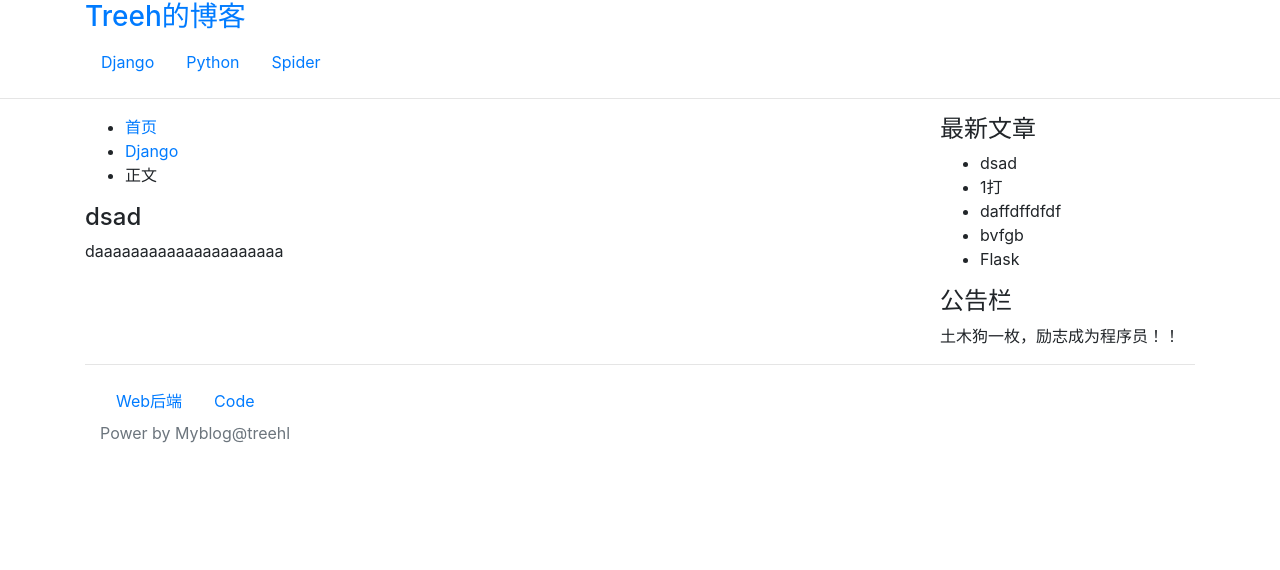
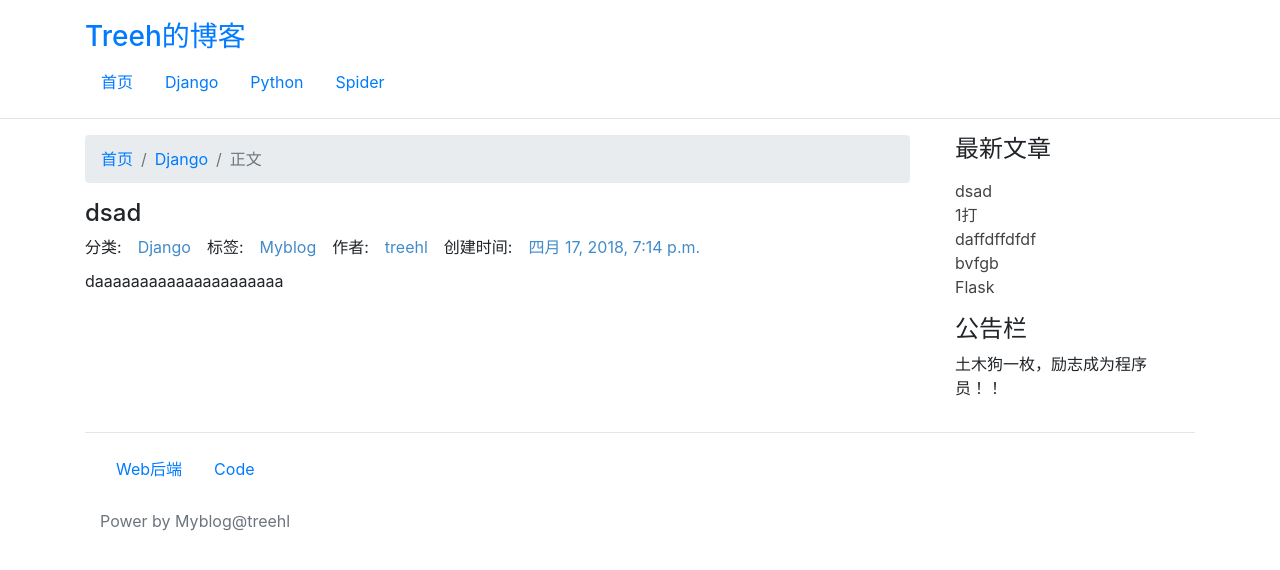
Before and after one commit to Family-TreeSY/Myblog, a Django app: page /post/1/ in a window 1280 px wide. Shown: the top 570 px of the page. Run offline with Django 3.2, Linux system fonts and the light colour scheme; data comes from the database, SQL or seed files in the repository; some libraries are stand-ins or nearby versions.

Commit message:
完成前端基本样式，侧边栏设置最新文章链接

```diff
--- a/Myblog/Myblog/frontend/list.html
+++ b/Myblog/Myblog/frontend/list.html
@@ -13,13 +13,12 @@
     </head>
 <body>
 
- <div class="container">
+<div class="container">
     <h3>
       Myblog
       <small class="text-muted"> - 基于Django多人博客系统</small>
     </h3>
 </div>
-
 <div class="container">
   <nav class="nav">
     <a class="nav-link active" href="#">Active</a>
--- a/Myblog/Myblog/templates/themes/default/blog/base.html
+++ b/Myblog/Myblog/templates/themes/default/blog/base.html
@@ -26,8 +26,31 @@
           }
           /*分类导航与文章列表之间的距离*/
           .main {
+                margin-top: 5px;
+          }
+           /*正文页内容与标题之间距离*/
+          .post-element-content {
                 margin-top: 10px;
           }
+          .main ul {
+                padding-left: 0px;
+          }
+           /*博客标题页边距*/
+          .banner {
+                margin-top: 20px;
+          }
+           /*页脚距离普通分类的距离*/
+          .power {
+                margin-top: 20px;
+          }
+           /*侧边栏消除ul带来的点号*/
+          .sidebar li {
+                list-style: none;
+          }
+          .sidebar a {
+                color: #444;
+          }
+
       </style>
 
       <title>Treehl</title>
@@ -35,7 +58,7 @@
 <body>
 
 <div class="container">
-    <h3>
+    <h3 class="banner">
       <a href="/">Treeh的博客</a>
       <small class="text-muted"></small>
     </h3>
@@ -43,6 +66,7 @@
 
 <div class="container">
     <nav class="nav">
+        <a class="nav-link" href="/">首页</a>
         {% for cate in nav_cates %}
         <a class="nav-link" href="{% url 'category' cate.id %}">{{ cate.name }}</a>
         {% endfor %}
@@ -50,8 +74,8 @@
 </div>
 <hr/>
 
-<div class="container">
-    <div class="row main">
+<div class="container main">
+    <div class="row">
         <div class="col-9">
             {% block content %}
 
@@ -59,17 +83,19 @@
         </div>
         <div class="col-3">
             {% for sidebar in sidebars %}
+                <div class="container sidebar">
                     <h4>{{ sidebar.title }}</h4>
-                <div>
+                        <ul>
                             {% if sidebar.display_type == 1 %}
                             {% autoescape on %}
                                 {{ sidebar.content }}
                             {% endautoescape %}
                             {% elif sidebar.display_type == 2 %}
+                        </ul>
                         <ul>
                             {% for post in recently_posts %}
                                 <li>
-                                {{ post.title }}
+                                    <a href="{% url 'detail' post.id %}">{{ post.title }}</a>
                                 </li>
                             {% endfor %}
                         </ul>
@@ -88,7 +114,6 @@
     </div>
 
 <hr/>
-<footer class="footer">
 <div class="container">
  <nav class="nav">
      {% for cate in cates %}
@@ -96,6 +121,7 @@
      {% endfor %}
  </nav>
 </div>
+<footer class="footer power">
   <div class="container">
     <span class="text-muted">Power by Myblog@treehl</span>
   </div>
--- a/Myblog/Myblog/templates/themes/default/blog/detail.html
+++ b/Myblog/Myblog/templates/themes/default/blog/detail.html
@@ -4,15 +4,30 @@
 <html>
 <body>
 <div>
-    <ul>
-        <li><a href="/">首页</a></li>
-        <li><a href="">{{ post.category.name }}</a></li>
-        <li>正文</li>
-    </ul>
+     <nav aria-label="breadcrumb">
+      <ol class="breadcrumb">
+        <li class="breadcrumb-item"><a href="/">首页</a></li>
+        <li class="breadcrumb-item"><a href="{% url 'category' post.category_id %}">{{ post.category.name }}</a></li>
+        <li class="breadcrumb-item active" aria-current="page">正文</li>
+      </ol>
+    </nav>
 </div>
 
 <h4>{{ post.title }}</h4>
+<div>
+  <nav class="nav">
+      分类:<a class="nav-link post-element-nav" href="{% url 'category' post.category_id %}">{{ post.category }}</a>
+      {% for tg in post.tag.all %}
+      标签:<a class="nav-link post-element-nav" href="{% url 'tag' tg.id %}">
+      {{ tg.name }}
+      {% endfor %}</a>
+      作者:<a class="nav-link post-element-nav" href="#">{{ post.author }}</a>
+      创建时间:<a class="nav-link post-element-nav" href="#">{{ post.created_time }}</a>
+  </nav>
+</div>
+<div class="post-element-content">
 {{ post.content }}
+</div>
 </body>
 </html>
 {% endblock %}
--- a/Myblog/Myblog/templates/themes/default/blog/list.html
+++ b/Myblog/Myblog/templates/themes/default/blog/list.html
@@ -1,7 +1,7 @@
 {% extends "./base.html" %}
 
 {% block content %}
-
+<ul>
 <div class="post-element">
   <div>
       {% if posts %}
@@ -34,7 +34,5 @@
       {% endif %}
   </div>
 </div>
-<ul>
-
 </ul>
 {% endblock %}
```
Lines whose indentation alone changed are shown as unchanged.
